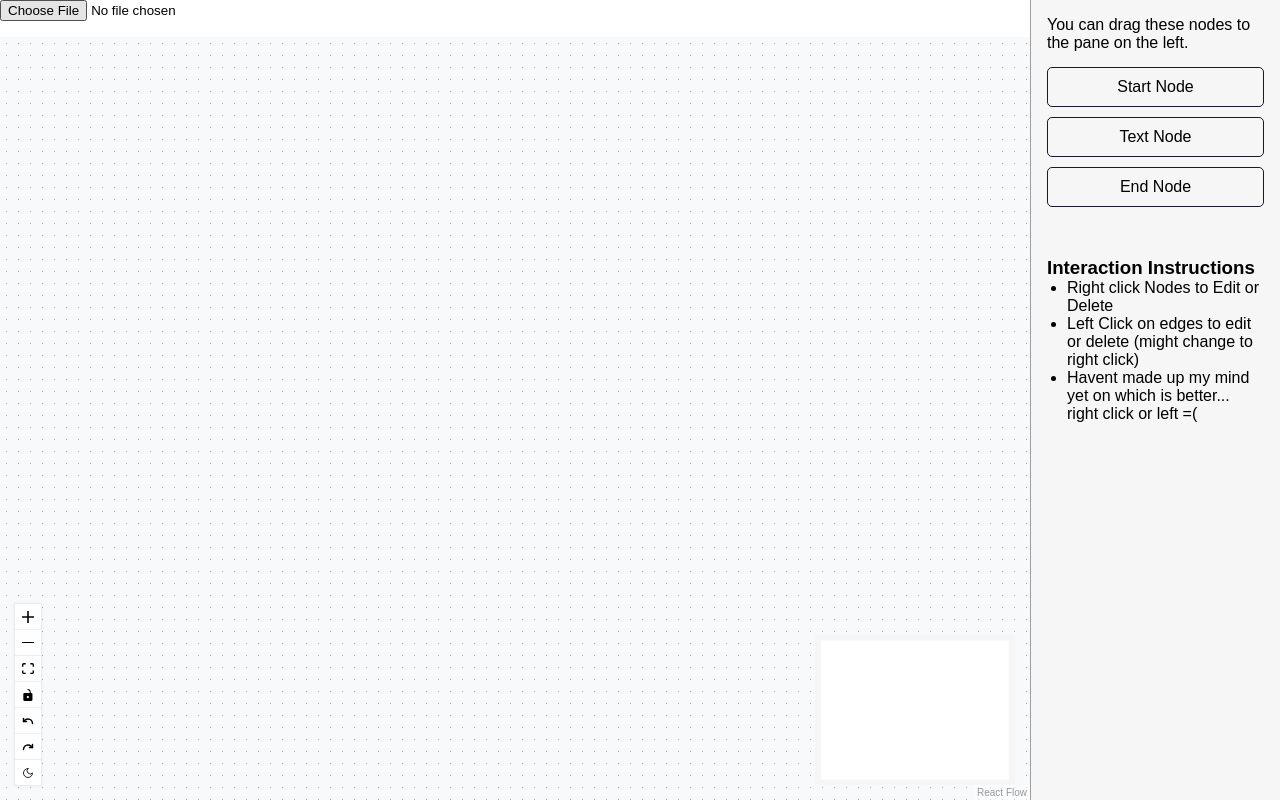
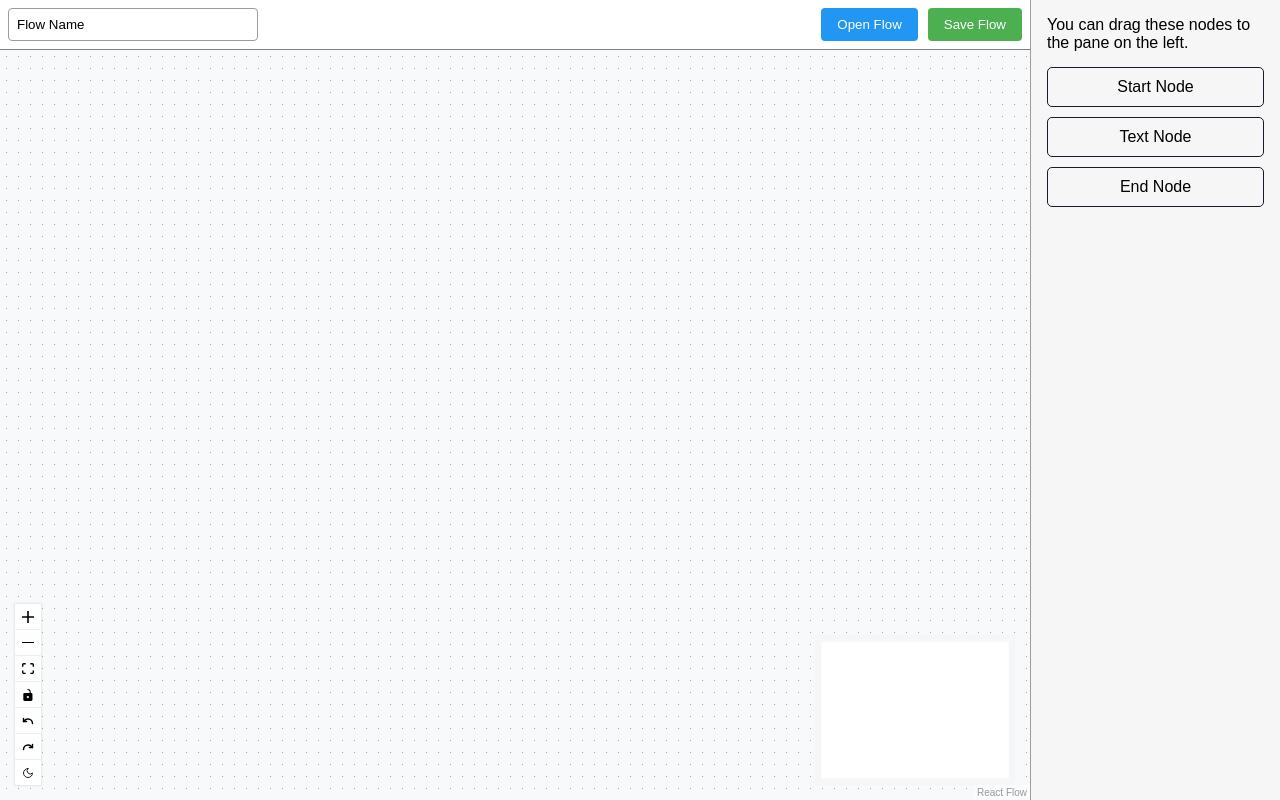
Before and after one commit to Devzio/Quizflow, a React (Vite) app: page / in a window 1280 px wide. Built offline with nearby package versions, Linux system fonts and the light colour scheme.

Commit message:
set questionaire name and save and export button placement

```diff
--- a/src/components/DnDContext.tsx
+++ b/src/components/DnDContext.tsx
@@ -1,5 +1,4 @@
 import { createContext, useContext, useState } from 'react';
-import ImportFlow from '../components/ImportFlow';
 
 type DnDContextType = {
   type: string | null;
--- a/src/components/DnDFlow.tsx
+++ b/src/components/DnDFlow.tsx
@@ -1,8 +1,8 @@
 import { addEdge, Background, Connection, Controls, Edge, MiniMap, ReactFlow, useReactFlow, useEdgesState, useNodesState, reconnectEdge, Node, NodeChange, EdgeChange, XYPosition, NodeTypes, EdgeTypes, applyNodeChanges, applyEdgeChanges } from '@xyflow/react';
-import ImportFlow from './ImportFlow';
+import ToolBar from './ToolBar';
 import { v4 as uuidv4 } from 'uuid';
 import '@xyflow/react/dist/style.css';
-import { useCallback, useEffect, useRef, useState } from 'react';
+import { useCallback, useRef, useState } from 'react';
 import { initialEdges, initialNodes } from '../constants';
 import { InputNode } from './node/InputNode';
 import { TextNode } from './node/TextNode';
@@ -52,11 +52,11 @@ const DnDFlow = () => {
   const [future, setFuture] = useState<{ nodes: CustomNode[]; edges: CustomEdge[] }[]>([]);
 
   // disable context menu on right click
-  useEffect(() => {
-    const handleContextMenu = (e: MouseEvent) => e.preventDefault();
-    document.addEventListener('contextmenu', handleContextMenu);
-    return () => document.removeEventListener('contextmenu', handleContextMenu);
-  }, []);
+  // useEffect(() => {
+  //   const handleContextMenu = (e: MouseEvent) => e.preventDefault();
+  //   document.addEventListener('contextmenu', handleContextMenu);
+  //   return () => document.removeEventListener('contextmenu', handleContextMenu);
+  // }, []);
 
   const [nodes, setNodes] = useNodesState<Node>(initialNodes);
   const [edges, setEdges] = useEdgesState<Edge>(initialEdges);
@@ -248,22 +248,28 @@ const DnDFlow = () => {
     event.dataTransfer.dropEffect = 'move';
   }, []);
 
-  const saveToJsonFile = () => {
-    const exportdata = ConvertExport("{questionnaire_name}", nodes, edges);
-    const data = JSON.stringify( JSON.parse(exportdata) , null, 2);
+  const saveToJsonFile = (name: string) => {
+    // Use the provided questionnaire name from ToolBar
+    const exportdata = ConvertExport(name, nodes, edges);
+    const data = JSON.stringify(JSON.parse(exportdata), null, 2);
     const blob = new Blob([data], { type: "application/json" });
     const url = URL.createObjectURL(blob);
     const a = document.createElement("a");
     a.href = url;
-    a.download = "flow.json";
+
+    // Use the provided name for the downloaded file
+    const safeFileName = name.replace(/[^a-zA-Z0-9_-]/g, '_');
+    a.download = `${safeFileName}.json`;
+
     document.body.appendChild(a);
     a.click();
     document.body.removeChild(a);
   };
+
   return (
     <div className="dndflow">
       <div className='reactflow-layout'>
-        <ImportFlow setNodes={setNodes} setEdges={setEdges} />
+        <ToolBar setNodes={setNodes} setEdges={setEdges} saveToJsonFile={saveToJsonFile} />
         <div className="reactflow-wrapper" ref={reactFlowWrapper}>
           <ReactFlow
             colorMode={colorMode}
--- a/src/components/ImportFlow.tsx
+++ /dev/null
@@ -1,46 +0,0 @@
-import React from 'react';
-import { convertJson } from '../utils/import'; //
-import { Node, Edge } from '@xyflow/react';
-
-interface ImportFlowProps {
-  setNodes: React.Dispatch<React.SetStateAction<Node[]>> | ((nodes: Node[]) => void);
-  setEdges: React.Dispatch<React.SetStateAction<Edge[]>> | ((edges: Edge[]) => void);
-}
-
-const ImportFlow: React.FC<ImportFlowProps> = ({ setNodes, setEdges }) => {
-  const handleFileUpload = (e: React.ChangeEvent<HTMLInputElement>) => {
-    const file = e.target.files?.[0];
-    if (!file) return;
-
-    const reader = new FileReader();
-    reader.onload = (event) => {
-      try {
-        const raw = JSON.parse(event.target?.result as string);
-        const converted = convertJson(raw);
-        console.log('✅ node:', converted.nodes);
-        console.log('✅ edge:', converted.edges);
-        console.log('✅ graph:', {
-          model: converted.model,
-          pk: converted.pk,
-          ...converted.fields
-        });
-
-        setNodes(converted.nodes);
-        setEdges(converted.edges);
-      } catch (err) {
-        alert("❌ JSON parsing error.");
-        console.error(err);
-      }
-    };
-
-    reader.readAsText(file);
-  };
-
-  return (
-    <div style={{ marginBottom: '1rem' }}>
-      <input type="file" accept=".json" onChange={handleFileUpload} />
-    </div>
-  );
-};
-
-export default ImportFlow;
--- a/src/components/Sidebar.tsx
+++ b/src/components/Sidebar.tsx
@@ -51,12 +51,12 @@ export function Sidebar({ colorMode }: { colorMode: string }) {
       >
         {colorMode === 'dark' ? <Sun size={12} /> : <Moon size={12} />}
       </button> */}
-      <h3 style={{ marginTop: "50px" }}>Interaction Instructions</h3>
-      <ul style={{ marginLeft: "20px" }}>
+      {/* <h3 style={{ marginTop: "50px" }}>Interaction Instructions</h3> */}
+      {/* <ul style={{ marginLeft: "20px" }}>
         <li>Right click Nodes to Edit or Delete</li>
         <li>Left Click on edges to edit or delete (might change to right click)</li>
         <li>Havent made up my mind yet on which is better... right click or left =(</li>
-      </ul>
+      </ul> */}
     </div>
   );
 }
--- /dev/null
+++ b/src/components/ToolBar.tsx
@@ -0,0 +1,121 @@
+import React, { useRef, useState } from 'react';
+import { convertJson } from '../utils/import'; //
+import { Node, Edge } from '@xyflow/react';
+
+interface ToolBarProps {
+  setNodes: React.Dispatch<React.SetStateAction<Node[]>> | ((nodes: Node[]) => void);
+  setEdges: React.Dispatch<React.SetStateAction<Edge[]>> | ((edges: Edge[]) => void);
+  saveToJsonFile?: (name: string) => void; // Modified to accept questionnaire name
+  questionnaireName?: string;
+}
+
+const ToolBar: React.FC<ToolBarProps> = ({ setNodes, setEdges, saveToJsonFile, questionnaireName: initialName }) => {
+  const fileInputRef = useRef<HTMLInputElement>(null);
+  const [questionnaireName, setQuestionnaireName] = useState<string>(initialName || "Flow Name");
+
+  const handleFileUpload = (e: React.ChangeEvent<HTMLInputElement>) => {
+    const file = e.target.files?.[0];
+    if (!file) return;
+
+    // Extract filename without extension to use as questionnaire name
+    if (file.name && file.name.endsWith('.json')) {
+      const nameWithoutExtension = file.name.substring(0, file.name.length - 5);
+      if (nameWithoutExtension) {
+        setQuestionnaireName(nameWithoutExtension);
+      }
+    }
+
+    const reader = new FileReader();
+    reader.onload = (event) => {
+      try {
+        const raw = JSON.parse(event.target?.result as string);
+        const converted = convertJson(raw);
+        console.log('✅ node:', converted.nodes);
+        console.log('✅ edge:', converted.edges);
+        console.log('✅ graph:', {
+          model: converted.model,
+          pk: converted.pk,
+          ...converted.fields
+        });
+
+        setNodes(converted.nodes);
+        setEdges(converted.edges);
+      } catch (err) {
+        alert("❌ JSON parsing error. ❌");
+        console.error(err);
+      }
+    };
+
+    reader.readAsText(file);
+  };
+
+  const triggerFileInput = () => {
+    fileInputRef.current?.click();
+  };
+
+  const buttonStyle = {
+    padding: '0.5rem 1rem',
+    color: 'white',
+    border: 'none',
+    borderRadius: '4px',
+    cursor: 'pointer',
+  };
+
+  const inputStyle = {
+    padding: '0.5rem',
+    border: '1px solid #9c9c9c',
+    borderRadius: '4px',
+    flexGrow: 1,
+    marginRight: 'auto',
+    maxWidth: '250px',
+  };
+
+  const handleSaveFlow = () => {
+    if (saveToJsonFile) {
+      // Pass the questionnaire name to the parent component
+      saveToJsonFile(questionnaireName);
+    }
+  };
+
+  return (
+    <div style={{ padding: '0.5rem', display: 'flex', gap: '10px', borderBottomColor: 'grey', borderBottomWidth: '1px', borderBottomStyle: 'solid' }}>
+      <input
+        type="text"
+        placeholder="Flow name"
+        value={questionnaireName}
+        onChange={(e) => setQuestionnaireName(e.target.value)}
+        style={inputStyle}
+      />
+      <input
+        ref={fileInputRef}
+        type="file"
+        accept=".json"
+        onChange={handleFileUpload}
+        style={{ display: 'none' }}
+      />
+      <button
+        onClick={triggerFileInput}
+        style={{
+          ...buttonStyle,
+          backgroundColor: '#2196F3',
+        }}
+      >
+        Open Flow
+      </button>
+
+      {saveToJsonFile && (
+        <button
+          onClick={handleSaveFlow}
+          style={{
+            ...buttonStyle,
+            backgroundColor: '#4CAF50',
+          }}
+        >
+          Save Flow
+        </button>
+      )}
+    </div>
+  );
+};
+
+export default ToolBar;
```
Also changed, not shown: src/utils/export.tsx (+23 -21 lines).
